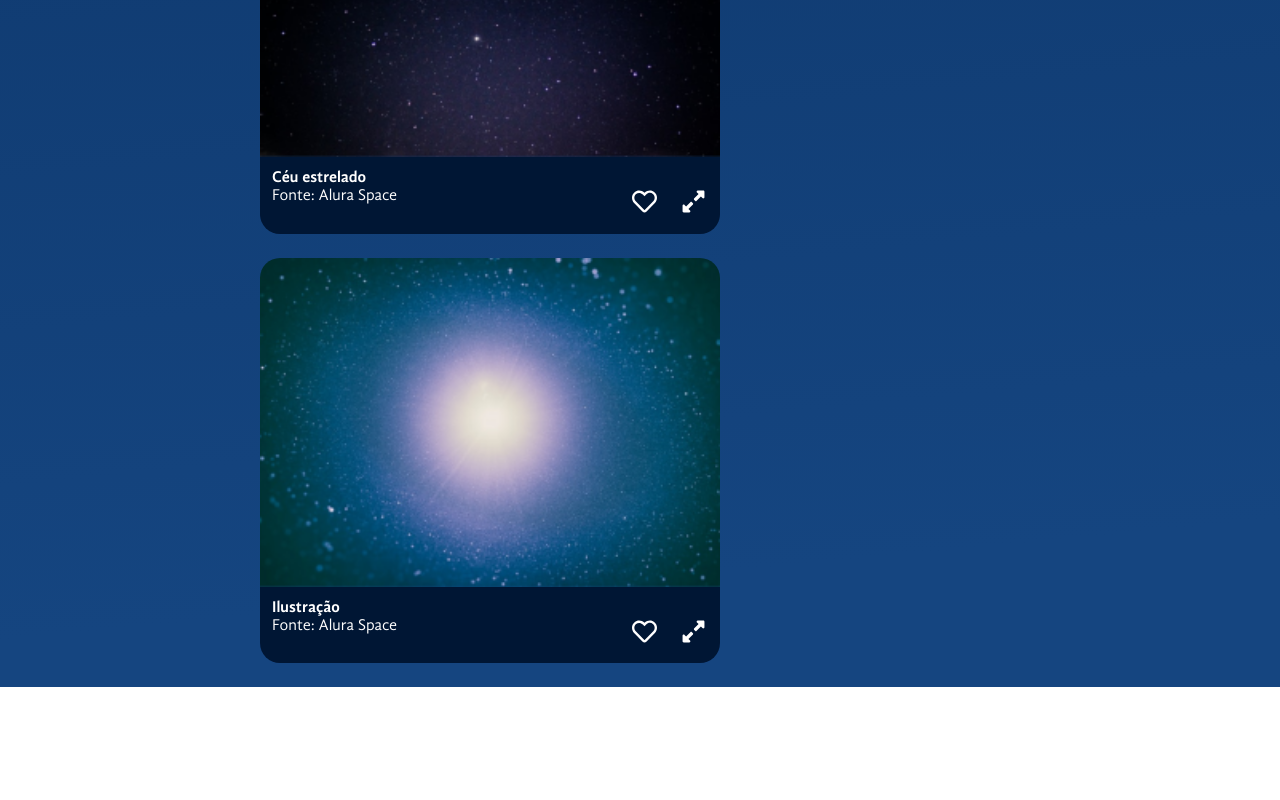
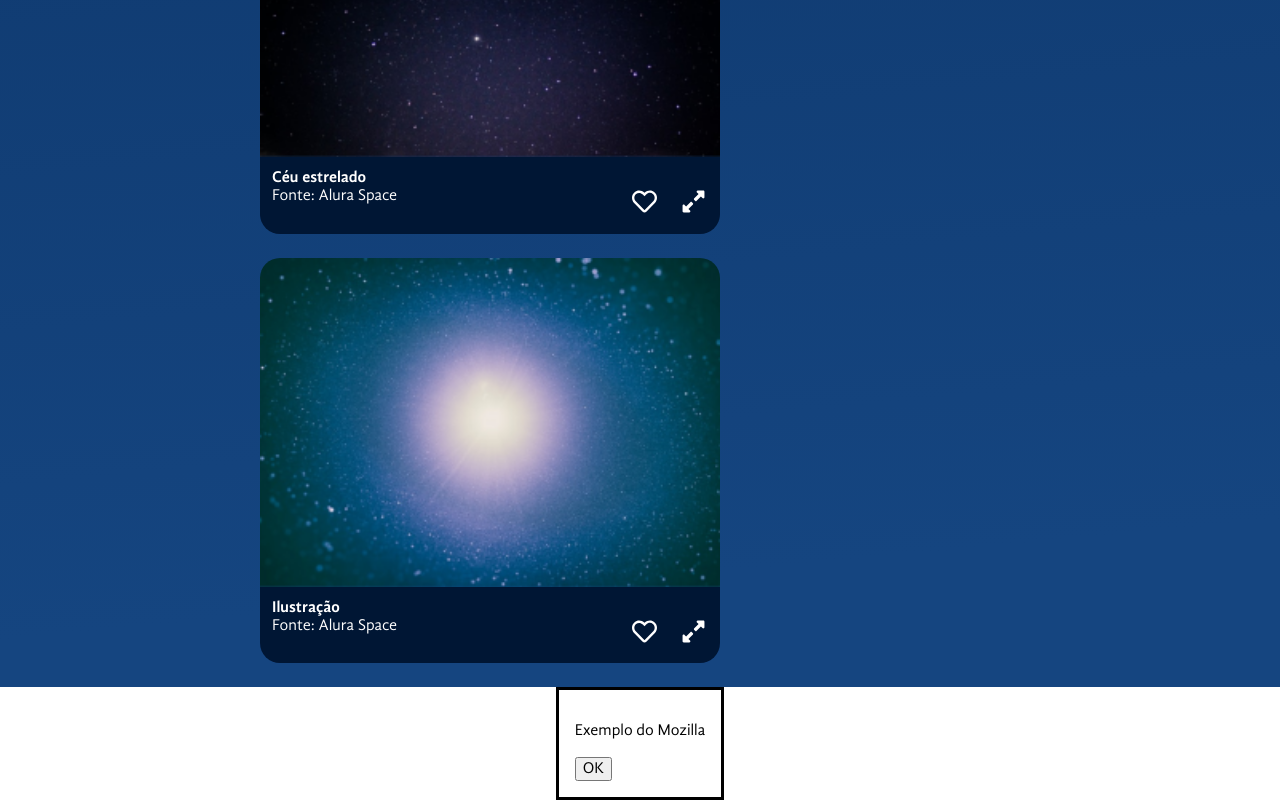
Before and after one commit to cMatheusBRibeiro/space-app, a React (Vite) app: page / in a window 1280 px wide. Shown: the part 4356-5156 px from the top of the page. Before the commit the page ends 5043 px from the top, so only its background shows below. Built offline with nearby package versions, Linux system fonts and the light colour scheme.

Commit message:
#FEAT: Adicionado componente de modal e implementado no App.jsx

```diff
--- a/src/App.jsx
+++ b/src/App.jsx
@@ -9,6 +9,7 @@
 import ConteudoGaleria from "./componentes/ConteudoGaleria";
 import fotos from "./fotos.json";
 import { useState } from "react";
+import ModalZoom from "./componentes/ModalZoom";
 
 const FundoGradiente = styled.div`
     background: linear-gradient(174.61deg, #041833 4.16%, #04244F 48%, #154580 96.76%);
@@ -44,6 +45,7 @@
                     </ConteudoGaleria>
                 </MainContainer>
             </AppContainer>
+            <ModalZoom />
         </FundoGradiente>
     );
 }
--- /dev/null
+++ b/src/componentes/ModalZoom/index.jsx
@@ -0,0 +1,14 @@
+const ModalZoom = () => {
+    return (
+        <>
+            <dialog open>
+                <p>Exemplo do Mozilla</p>
+                <form method="dialog">
+                    <button type="submit">OK</button>
+                </form>
+            </dialog>
+        </>
+    );
+}
+
+export default ModalZoom;
```
